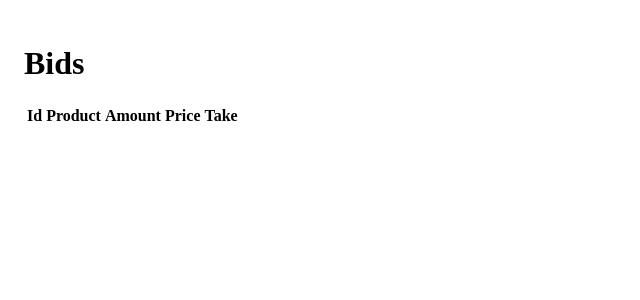
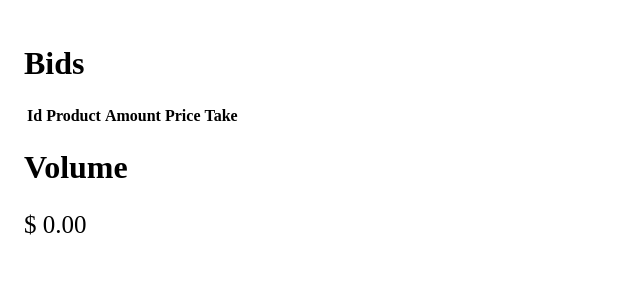
Before and after one commit to arteam/orders-system, a PHP site: page /contractor/bids/index.html in a window 1280 px wide. Shown: the top 300 px of the page, without its empty margins (0-640 px from the left). Run offline with PHP 8.4, Linux system fonts and the light colour scheme; lists and menus that the app fills with data are empty; some libraries are stand-ins or nearby versions.

Commit message:
Show contractor's account amount

```diff
--- a/public/components/css/bid.css
+++ b/public/components/css/bid.css
@@ -5,3 +5,11 @@
 tr:hover {
     background-color: #f2f2f2;
 }
+
+.current-volume {
+    font-size: 25px;
+}
+
+.main {
+    padding: 1em;
+}
--- a/public/contractor/bids/index.html
+++ b/public/contractor/bids/index.html
@@ -10,8 +10,8 @@
     <link rel="stylesheet" href="../../components/css/bid.css">
 </head>
 <body>
-
-<div style="padding: 1em">
+<div class="pure-g main">
+    <div class="pure-u-1-2">
         <h1>Bids</h1>
 
         <table id="bids-table" class="pure-table pure-table-bordered">
@@ -29,6 +29,12 @@
             </tbody>
         </table>
     </div>
+    <div class="pure-u-1-2">
+        <h1>Volume</h1>
+
+        <p class="current-volume">$ 0.00</p>
+    </div>
+</div>
 
 <script src="../../components/vendor/jquery/dist/jquery.min.js"></script>
 <script src="../../components/vendor/sweetalert/dist/sweetalert.min.js"></script>
```
Lines whose indentation alone changed are shown as unchanged.
